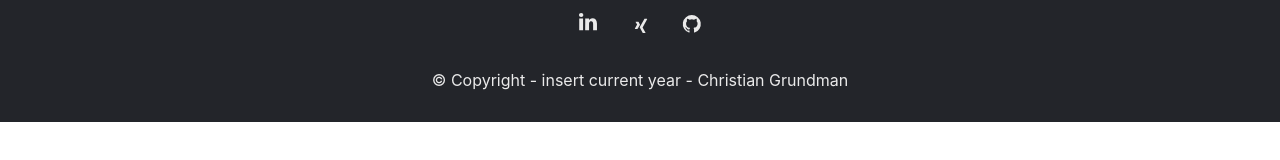
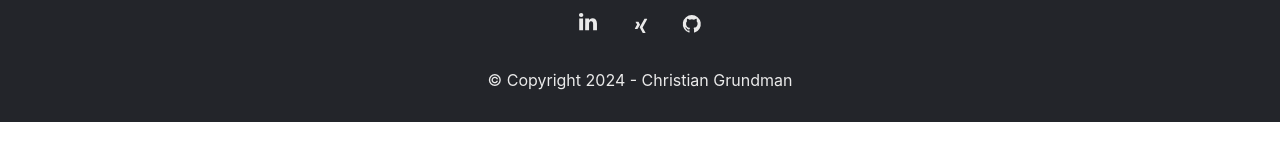
Before and after one commit to cgrundman/christian-grundman-website, a React (Create React App) app: page / in a window 1280 px wide. Shown: the part 501-661 px from the top of the page. Built offline with nearby package versions, Linux system fonts and the light colour scheme.

Commit message:
add current year to footer

```diff
--- a/src/components/Footer.js
+++ b/src/components/Footer.js
@@ -4,6 +4,9 @@ import classes from './Footer.module.css';
 import linkedInIcon from '../icons/linkedin.png'
 import xingIcon from '../icons/xing.png'
 import githubIcon from '../icons/github.png'
+
+var today = new Date();
+var yyyy = today.getFullYear();
 
 function Footer() {
     return (
@@ -20,7 +23,7 @@ function Footer() {
                 </a>
             </div>
             <div className={classes.row}>
-                <p>© Copyright - insert current year - Christian Grundman</p>
+                <p>© Copyright {yyyy} - Christian Grundman</p>
             </div>
         </footer>
     )
```
